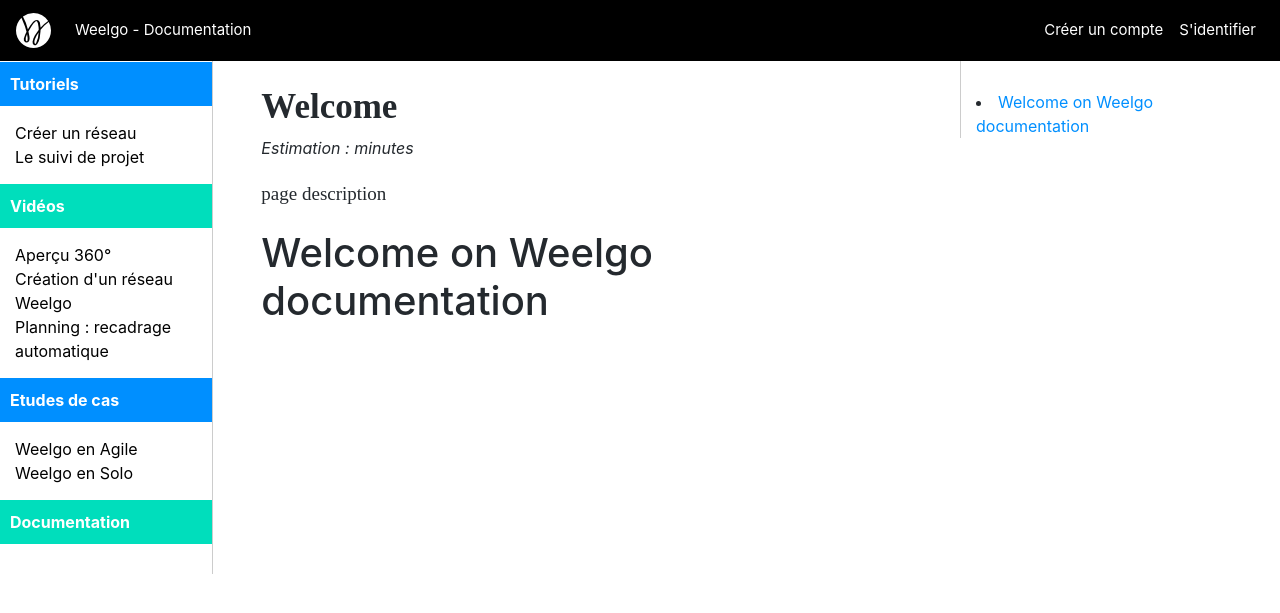
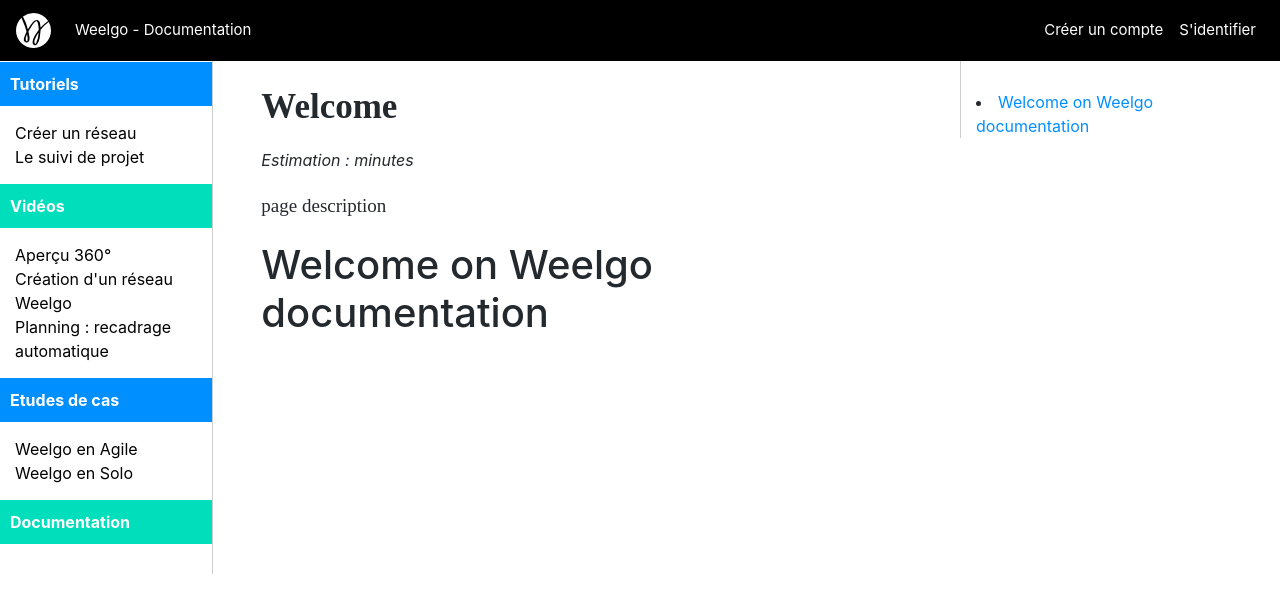
Before and after one commit to Weelgo/weelgo.github.io, a Jekyll site: the page built from index.md, in a window 1280 px wide. Shown: the top 613 px of the page. Built offline with Jekyll 4.4.1, drawn with Linux system fonts in a browser that asks for light colours.

Commit message:
amélioration doc

```diff
--- a/_layouts/docs_fr.html
+++ b/_layouts/docs_fr.html
@@ -101,7 +101,7 @@
         <main class="col-12 col-md-7 col-xl-7 py-md-3 pl-md-5" role="main" style="margin-top: 70px;">
 		  <div style="margin-bottom: 20px;">
 	          <h1 style="font-size: 35px;font-family: Segoe UI Light;font-weight: bold;" id="content">{{ pageTitle }}</h1>
-	          <div style="font-style: italic;">Estimation : {{ page.readingEstimation }} minutes</div>
+	          <div style="font-style: italic;margin-top: 20px;">Estimation : {{ page.readingEstimation }} minutes</div>
 	          {% if lvl2Elem and lvl1Path %}
 		            <div class="btn-group" role="group" aria-label="" style="margin-top: 10px;">
 		            {% assign loopIndex=0 %}
```
